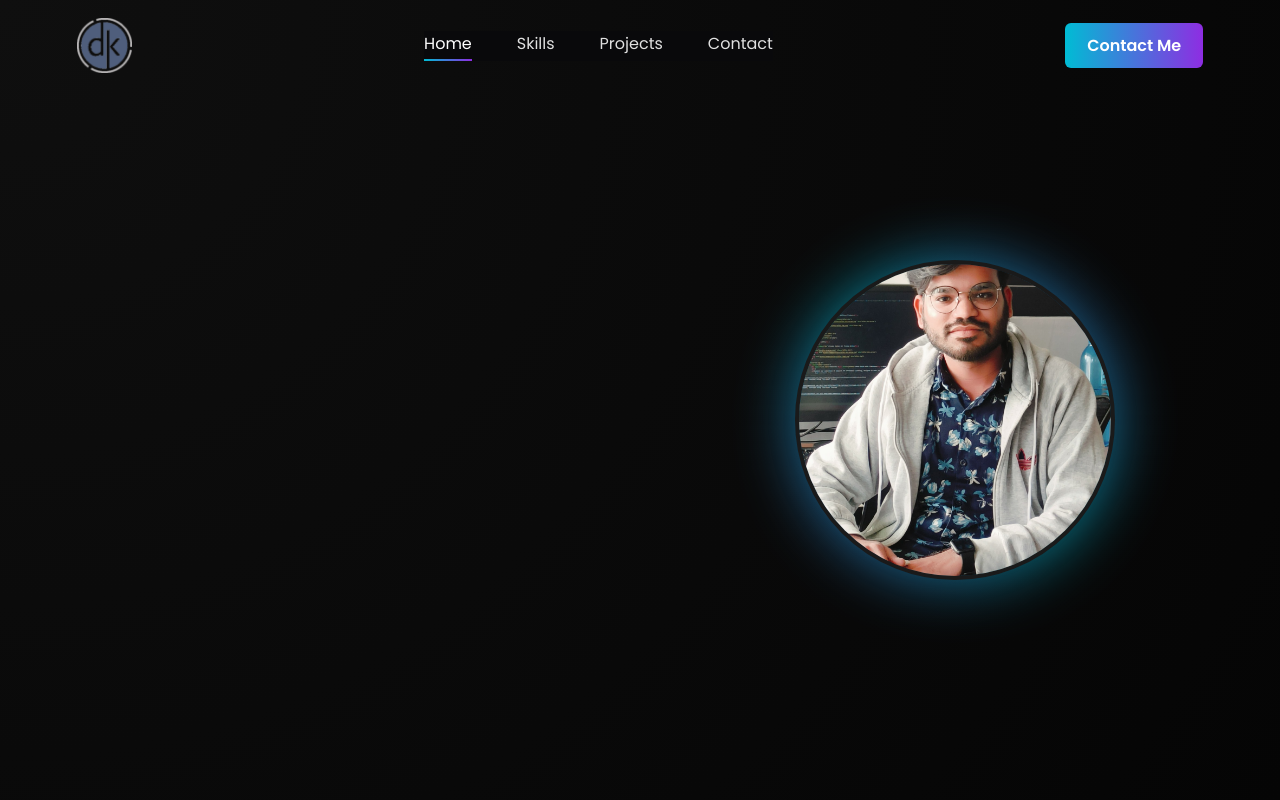
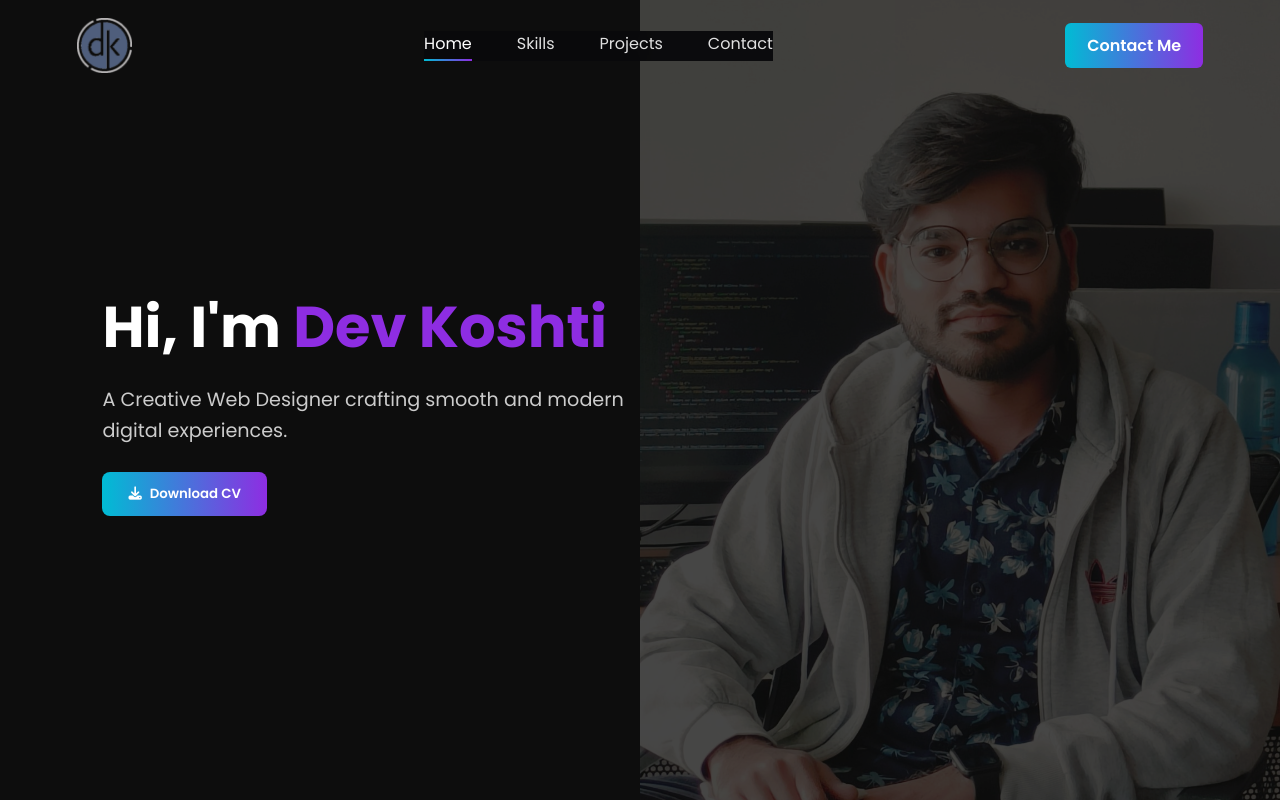
Before and after one commit to Devkoshti16/Portfolio, a React (Vite) app: page / in a window 1280 px wide. Built offline with nearby package versions, Linux system fonts and the light colour scheme.

Commit message:
home page update

```diff
--- a/src/pages/Home/Home.css
+++ b/src/pages/Home/Home.css
@@ -1,341 +1,138 @@
-.hero-section {
-  background: radial-gradient(circle at top left, #0f0f0f, #050505);
-  color: #fff;
+.home {
+  position: relative;
+  width: 100%;
   min-height: 100vh;
+  padding: 120px 8%;
+  background: #0d0d0d;
+  overflow: hidden;
   display: flex;
   align-items: center;
-  justify-content: center;
-  padding: 100px 0px 60px;
-  position: relative;
-  overflow: hidden;
 }
 
-.hero-container {
-  display: flex;
-  align-items: center;
-  justify-content: space-between;
-  gap: 60px;
-  flex-wrap: wrap;
-  max-width: 1200px;
-  width: 100%;
+/* Parallax background */
+.parallax-bg {
+  position: absolute;
+  top: 0;
+  right: 0;
+  width: 50%;
+  height: 100%;
+  overflow: hidden;
+  z-index: 1;
+  animation: zoomInBg 1.8s ease-out forwards;
 }
 
-.hero-text {
-  flex: 1;
-  animation: slideInFromLeft 1s ease-out;
-  min-width: 280px;
-}
-
-.intro {
-  color: #aaa;
-  font-size: 1rem;
-  letter-spacing: 1px;
-  margin-bottom: 5px;
-}
-
-.name {
-  font-size: 3.5rem;
-  font-weight: 700;
-  color: #fff;
-  margin: 0;
-  line-height: 1.2;
-}
-
-.role {
-  font-size: 1.5rem;
-  margin-top: 10px;
-  display: flex;
-  gap: 8px;
-  color: #ccc;
-  font-weight: 400;
-  flex-wrap: wrap;
-  line-height: 1.4;
-}
-
-.rotating-text-wrapper {
-  height: 1.5em;
-  line-height: 1.5em;
-  overflow: hidden;
-}
-
-.rotating-text-container {
-  animation: slide-up 10s infinite ease-in-out;
-}
-
-.rotating-text-item {
-  display: block;
-  height: 1.5em;
-  line-height: 1.5em;
-  font-weight: 600;
-  background: linear-gradient(90deg, var(--color1), var(--color2));
-  -webkit-background-clip: text;
-  -webkit-text-fill-color: transparent;
-  text-align: start;
-}
-
-@keyframes slide-up {
-  0%,
-  47% {
-    transform: translateY(0);
+@keyframes zoomInBg {
+  from {
+    transform: scale(1.1) translateX(100px);
+    opacity: 0;
   }
-  50%,
-  97% {
-    transform: translateY(-1.5em);
-  }
-  100% {
-    transform: translateY(0);
+  to {
+    transform: scale(1) translateX(0px);
+    opacity: 0.9;
   }
 }
 
-.hero-description {
-  margin-top: 20px;
-  color: #ccc;
-  font-size: 1rem;
-  line-height: 1.6;
-  max-width: 500px;
+.parallax-bg img {
+  width: 100%;
+  height: 100%;
+  object-fit: cover;
+  object-position: 80% 20%;
+  opacity: 0.4;
+  filter: brightness(0.7);
+  transition: transform 0.2s ease-out;
 }
 
-.hero-buttons {
-  display: flex;
-  gap: 15px;
-  margin-top: 30px;
-  flex-wrap: wrap;
+/* Content */
+.home-container {
+  position: relative;
+  z-index: 5;
+  max-width: 550px;
 }
 
-.download-btn,
-.contact-btn {
-  padding: 10px 20px;
-  border: none;
-  cursor: pointer;
-  font-weight: 600;
-  border-radius: 6px;
-  transition: 0.3s ease;
-  text-decoration: none;
-  display: inline-flex;
-  align-items: center;
-  gap: 8px;
-  font-size: 1rem;
+.home-container h1 {
+  font-size: 3.6rem;
+  font-weight: 700;
+  color: #fff;
 }
 
-.download-btn {
-  background: linear-gradient(90deg, #00bcd4, #8e2de2);
-  color: white;
-  position: relative;
-  overflow: hidden;
-  z-index: 1;
+.home-container h1 span {
+  color: var(--primary-color);
 }
 
-.download-btn::before {
-  content: "";
-  position: absolute;
-  top: 0;
-  left: -100%;
-  width: 100%;
-  height: 100%;
-  background: linear-gradient(
-    120deg,
-    transparent,
-    rgba(255, 255, 255, 0.4),
-    transparent
-  );
-  transition: 0.6s;
-  z-index: -1;
+.home-container p {
+  color: #cccccc;
+  font-size: 1.2rem;
+  margin-top: 15px;
+  line-height: 1.6;
 }
 
-.download-btn:hover::before {
-  left: 100%;
+.btn {
+  margin-top: 25px;
+  padding: 12px 26px;
+  border: none;
+  font-weight: 600;
+  border-radius: 8px;
 }
 
-.download-btn:hover {
-  transform: scale(1.05);
-  box-shadow: 0 0 25px rgba(142, 45, 226, 0.7);
+/* Fade animation */
+.fade-start {
+  opacity: 0;
+  transform: translateY(25px);
 }
 
-/********* Button css Start Here *********/
-.contact-btn {
-  border: 2px solid #8e2de2;
-  color: #8e2de2;
-  background: transparent;
+.fade-end {
+  opacity: 1;
+  transform: translateY(0);
+  transition: all 0.8s ease;
 }
 
-.contact-btn:hover {
-  background: #8e2de2;
-  color: white;
-  box-shadow: 0 0 15px rgba(142, 45, 226, 0.5);
-}
-/********* Button Css End Here *********/
-
-/********* SOCIAL Icons Css Start Here *********/
-.social-icons {
-  display: flex;
-  gap: 20px;
-  margin-top: 40px;
-  flex-wrap: wrap;
+.delay-1 {
+  transition-delay: 0.2s;
 }
 
-.social-icons i {
-  font-size: 22px;
-  color: #bbb;
-  transition: 0.3s;
+.delay-2 {
+  transition-delay: 0.4s;
 }
 
-.social-icons i:hover {
-  color: #8e2de2;
-  transform: translateY(-3px);
-}
-/********* SOCIAL Icons Css End Here *********/
-
-/********* Hero Image Start Here *********/
-.hero-img {
-  position: relative;
-  flex: 1;
-  display: flex;
-  justify-content: center;
-  align-items: center;
-  min-width: 260px;
-  animation: fadeIn 1.5s ease-out;
-}
-
-.hero-img img {
-  width: 320px;
-  height: 320px;
-  border-radius: 50%;
-  object-fit: cover;
-  position: relative;
-  z-index: 2;
-  border: 4px solid #1a1a1a;
-}
-
-.hero-img::before {
-  content: "";
-  position: absolute;
-  width: 320px;
-  height: 320px;
-  border-radius: 50%;
-  background: linear-gradient(45deg, #8e2de2, #00bcd4, #8e2de2);
-  background-size: 200% 200%;
-  z-index: 1;
-  filter: blur(30px);
-  opacity: 0.7;
-  animation: rotateGlow 8s linear infinite;
-}
-
-@keyframes rotateGlow {
-  from {
-    transform: rotate(0deg);
+/* Responsive */
+@media (max-width: 900px) {
+  .parallax-bg {
+    width: 100%;
+    opacity: 0.2;
   }
-  to {
-    transform: rotate(360deg);
+  .home-container h1 {
+    font-size: 2.8rem;
+  }
+  .btn {
+    padding: 11px 24px;
+    font-size: 1.1rem;
   }
 }
 
-@keyframes slideInFromLeft {
-  from {
-    transform: translateX(-50px);
-    opacity: 0;
+@media (max-width: 600px) {
+  .home-container h1 {
+    font-size: 2.2rem;
   }
-  to {
-    transform: translateX(0);
-    opacity: 1;
+
+  .home-container p {
+    font-size: 1rem;
+  }
+  .btn {
+    padding: 10px 22px;
+    font-size: 1rem;
   }
 }
 
-@keyframes fadeIn {
-  from {
-    opacity: 0;
+@media (max-width: 575px) {
+  .home-container h1 {
+    font-size: 1.5rem;
   }
-  to {
-    opacity: 1;
+  .home {
+    padding: 0px 5%;
+  }
+
+  .btn {
+    padding: 10px 20px;
+    font-size: 0.9rem;
   }
 }
-
-/********* Hero Image End Here *********/
-
-/********* Tablet screen Css Start Here *********/
-@media (max-width: 1024px) {
-  .hero-container {
-    flex-direction: column-reverse;
-    text-align: center;
-    gap: 40px;
-  }
-
-  .hero-text {
-    animation: none;
-  }
-
-  .hero-buttons {
-    justify-content: center;
-  }
-
-  .social-icons {
-    justify-content: center;
-  }
-
-  .hero-description {
-    margin: 0 auto;
-  }
-}
-/********* Tablet screen Css End Here *********/
-
-@media (max-width: 991px) {
-  .role {
-    justify-content: center;
-  }
-}
-
-/********* Mobile screen Css Start Here *********/
-@media (max-width: 600px) {
-  .hero-section {
-    padding: 80px 5% 40px;
-  }
-
-  .name {
-    font-size: 2.2rem;
-  }
-
-  .role {
-    font-size: 1.1rem;
-  }
-
-  .hero-description {
-    font-size: 0.95rem;
-  }
-
-  .hero-img img {
-    width: 200px;
-    height: 200px;
-  }
-
-  .hero-img::before {
-    width: 200px;
-    height: 200px;
-  }
-
-  .hero-buttons {
-    flex-direction: column;
-    align-items: center;
-    gap: 12px;
-  }
-
-  .download-btn,
-  .contact-btn {
-    width: 80%;
-    justify-content: center;
-  }
-}
-
-@media (max-width: 400px) {
-  .name {
-    font-size: 1.9rem;
-  }
-
-  .role {
-    font-size: 1rem;
-  }
-
-  .social-icons i {
-    font-size: 18px;
-  }
-}
-
-/********* Mobile screen Css End Here *********/
--- a/src/pages/Home/Home.jsx
+++ b/src/pages/Home/Home.jsx
@@ -1,11 +1,10 @@
-import React from "react";
+import React, { useEffect } from "react";
 import "./Home.css";
-import heroImage from "../../assets/dev.jpg";
-import cvFile from "../../assets/cv.pdf";
-import "@fortawesome/fontawesome-free/css/all.min.css";
-import { NavLink } from "react-router-dom";
+import heroBg from "../../assets/dev.jpg";
+import cvFile from "../../assets/cv.pdf"; // ✅ CV file import
 
-function Home() {
+const Home = () => {
+  // CV Download Function
   const handleDownload = () => {
     const link = document.createElement("a");
     link.href = cvFile;
@@ -15,64 +14,49 @@ function Home() {
     document.body.removeChild(link);
   };
 
+  useEffect(() => {
+    // Fade in animation
+    const elements = document.querySelectorAll(".fade-start");
+    elements.forEach((el, i) => {
+      setTimeout(() => el.classList.add("fade-end"), i * 150);
+    });
+
+    // Parallax Scroll
+    const parallax = document.querySelector(".parallax-bg");
+    const handleScroll = () => {
+      let offset = window.scrollY * 0.3;
+      parallax.style.transform = `translateY(${offset}px) scale(1.05)`;
+    };
+    window.addEventListener("scroll", handleScroll);
+
+    return () => window.removeEventListener("scroll", handleScroll);
+  }, []);
+
   return (
-    <section className="hero-section">
-      <div className="hero-container">
-        <div className="hero-text">
-          <h3 className="intro">Hi 👋, I'm</h3>
-          <h1 className="name">Dev Koshti</h1>
+    <section className="home">
+      <div className="parallax-bg">
+        <img src={heroBg} alt="background" />
+      </div>
 
-          <h2 className="role">
-            I'm a
-            <div className="rotating-text-wrapper">
-              <div className="rotating-text-container">
-                <span className="rotating-text-item" style={{ "--color1": "#00bcd4", "--color2": "#8e2de2" }}>
-                  Web Designer
-                </span>
-                <span className="rotating-text-item" style={{ "--color1": "#ff6a00", "--color2": "#ee0979" }}>
-                  Frontend Developer
-                </span>
-              </div>
-            </div>
-          </h2>
+      <div className="home-container fade-start">
+        <h1>
+          Hi, I'm <span>Dev Koshti</span>
+        </h1>
 
-          <p className="hero-description">
-            I craft modern, user-friendly, and visually engaging websites.
-            Passionate about UI/UX, responsive design, and bringing ideas to
-            life through clean code.
-          </p>
+        <p className="fade-start delay-1">
+          A Creative Web Designer crafting smooth and modern digital
+          experiences.
+        </p>
 
-          <div className="hero-buttons">
-            <button className="download-btn" onClick={handleDownload}>
-              <i className="fas fa-download"></i> Download CV
-            </button>
-            <NavLink to="/contact" className="contact-btn">
-              <i className="fas fa-envelope"></i> Contact Me
-            </NavLink>
-          </div>
-
-          <div className="social-icons">
-            <a href="https://github.com/Devkoshti16" target="_blank" rel="noreferrer">
-              <i className="fab fa-github"></i>
-            </a>
-            <a href="www.linkedin.com/in/dev-koshti" target="_blank" rel="noreferrer">
-              <i className="fab fa-linkedin"></i>
-            </a>
-            <a href="https://www.instagram.com/devkoshti_" target="_blank" rel="noreferrer">
-              <i className="fab fa-instagram"></i>
-            </a>
-            <a href="mailto:devkoshti16@gamil.com">
-              <i class="fas fa-envelope"></i>
-            </a>
-          </div>
-        </div>
-
-        <div className="hero-img">
-          <img src={heroImage} alt="Dev Koshti" />
+        <div className="btn-group">
+          {/* Only CV Download Button */}
+          <button className="btn cv-btn fade-start delay-2" onClick={handleDownload}>
+            <i className="fas fa-download"></i> Download CV
+          </button>
         </div>
       </div>
     </section>
   );
-}
+};
 
 export default Home;
```
